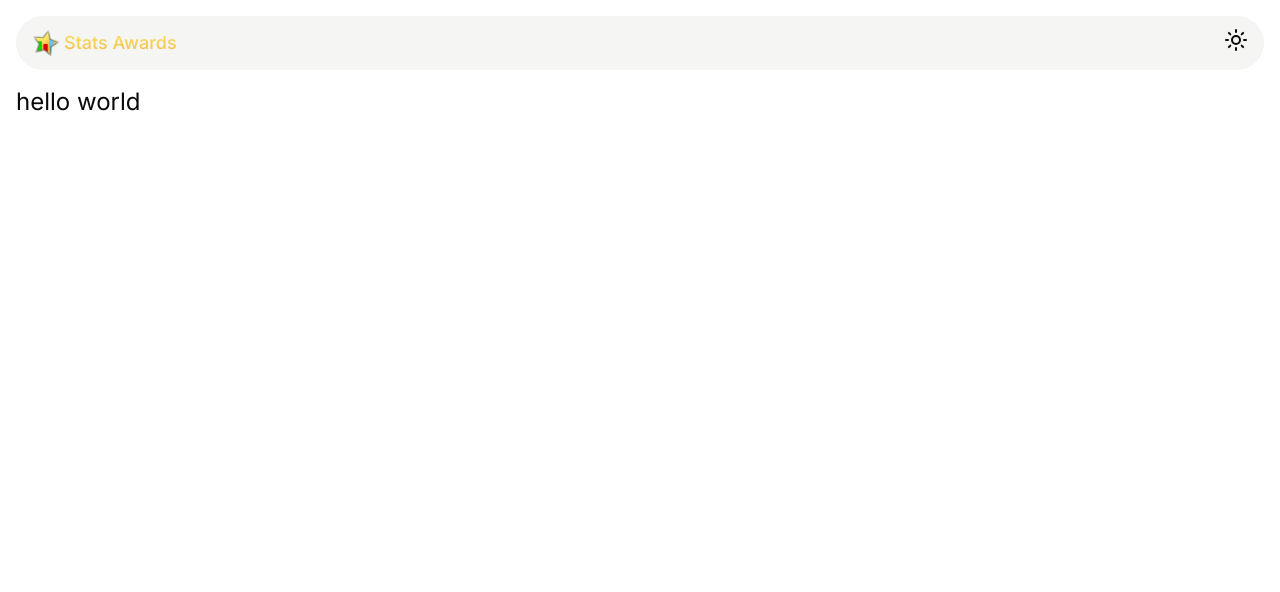
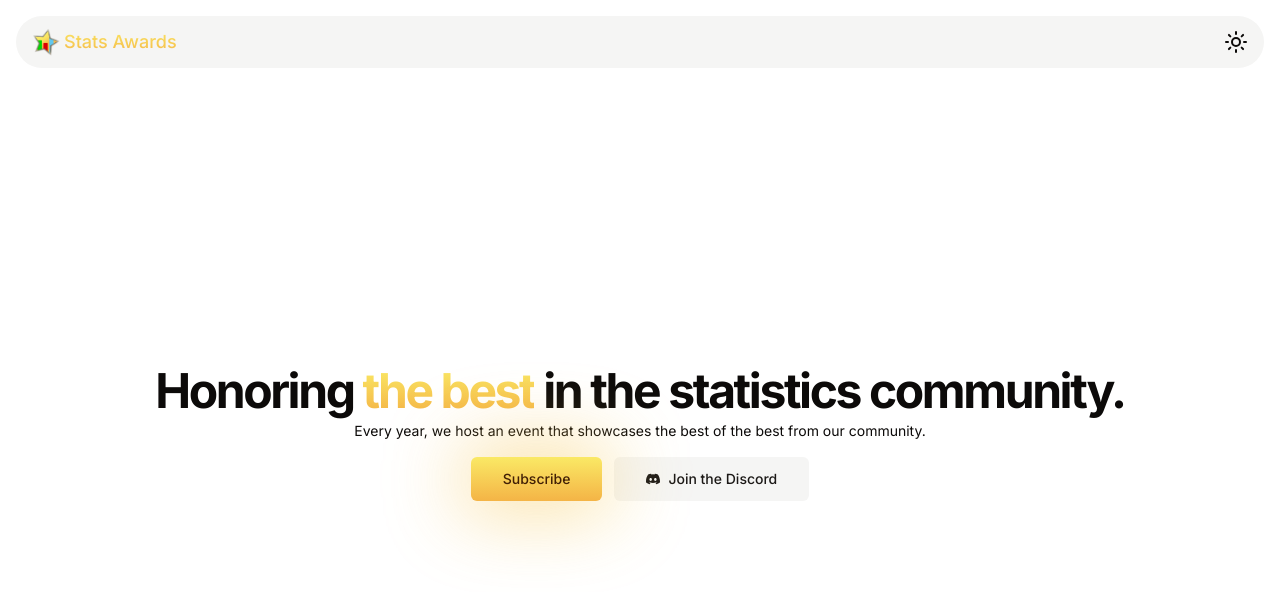
Before and after one commit to GraphifyStudios/stats-awards, a Next.js app: page / in a window 1280 px wide. Shown: the top 592 px of the page. Built offline with nearby package versions, Linux system fonts and the light colour scheme.

Commit message:
add the best landing page I've designed

```diff
--- a/package.json
+++ b/package.json
@@ -18,6 +18,7 @@
     "next-themes": "^0.2.1",
     "react": "^18",
     "react-dom": "^18",
+    "react-icons": "^4.12.0",
     "tailwind-merge": "^2.0.0",
     "tailwindcss-animate": "^1.0.7"
   },
--- a/prettier.config.cjs
+++ b/prettier.config.cjs
@@ -1,4 +1,4 @@
 module.exports = {
   plugins: ["prettier-plugin-tailwindcss"],
-  tailwindFunctions: ["cn"]
+  tailwindFunctions: ["cn"],
 };
--- a/src/app/layout.tsx
+++ b/src/app/layout.tsx
@@ -19,10 +19,10 @@ export default function RootLayout({
 }) {
   return (
     <html lang="en">
-      <body className={cn("p-4", inter.className)}>
+      <body className={cn("flex h-screen flex-col p-4", inter.className)}>
         <Providers>
           <Navbar />
-          <main>{children}</main>
+          <main className="grow">{children}</main>
         </Providers>
       </body>
     </html>
--- a/src/app/page.tsx
+++ b/src/app/page.tsx
@@ -1,3 +1,49 @@
+import { buttonVariants } from "@/components/ui/button";
+import { BsDiscord } from "react-icons/bs";
+
 export default function Home() {
-  return <div className="text-2xl">hello world</div>;
+  return (
+    <div className="flex h-full flex-col items-center justify-center gap-4 text-center">
+      <div className="flex flex-col items-center justify-center gap-1.5 text-center">
+        <h1 className="text-5xl font-bold tracking-tighter [text-wrap:balance]">
+          Honoring{" "}
+          <div className="inline-block bg-gradient-to-b from-[#FAE965] to-[#F4B446] bg-clip-text text-transparent">
+            the best
+          </div>{" "}
+          in the statistics community.
+        </h1>
+        <p className="text-sm [text-wrap:balance]">
+          Every year, we host an event that showcases the best of the best from
+          our community.
+        </p>
+      </div>
+      <div className="flex items-center gap-3">
+        <div className="relative">
+          <div className="absolute -inset-2 rounded-lg bg-[conic-gradient(at_top_right,_var(--tw-gradient-stops))] from-[#FAE965] to-[#F4B446] opacity-60 blur-2xl" />
+          <a
+            href="https://youtube.com/@StatsAwards?sub_confirmation=1"
+            target="_blank"
+            className={buttonVariants({
+              variant: "brand",
+              size: "lg",
+              className: "relative",
+            })}
+          >
+            Subscribe
+          </a>
+        </div>
+        <a
+          href="https://discord.com/invite/NapeGNM6p6"
+          target="_blank"
+          className={buttonVariants({
+            variant: "secondary",
+            size: "lg",
+            className: "flex items-center gap-2",
+          })}
+        >
+          <BsDiscord /> Join the Discord
+        </a>
+      </div>
+    </div>
+  );
 }
--- a/src/components/navbar.tsx
+++ b/src/components/navbar.tsx
@@ -24,7 +24,7 @@ export default function Navbar() {
           Stats Awards
         </p>
       </Link>
-      <div>
+      <div className="flex items-center">
         <ThemeToggle />
       </div>
     </nav>
--- a/src/components/ui/button.tsx
+++ b/src/components/ui/button.tsx
@@ -1,15 +1,17 @@
-import * as React from "react"
-import { Slot } from "@radix-ui/react-slot"
-import { cva, type VariantProps } from "class-variance-authority"
+import { Slot } from "@radix-ui/react-slot";
+import { cva, type VariantProps } from "class-variance-authority";
+import * as React from "react";
 
-import { cn } from "@/lib/utils"
+import { cn } from "@/lib/utils";
 
 const buttonVariants = cva(
-  "inline-flex items-center justify-center whitespace-nowrap rounded-md text-sm font-medium ring-offset-background transition-colors focus-visible:outline-none focus-visible:ring-2 focus-visible:ring-ring focus-visible:ring-offset-2 disabled:pointer-events-none disabled:opacity-50",
+  "inline-flex items-center justify-center whitespace-nowrap rounded-md text-sm font-medium ring-offset-background transition-colors focus-visible:outline-none focus-visible:ring-2 focus-visible:ring-ring focus-visible:ring-offset-2 disabled:pointer-events-none disabled:opacity-50 transition-all",
   {
     variants: {
       variant: {
         default: "bg-primary text-primary-foreground hover:bg-primary/90",
+        brand:
+          "bg-gradient-to-b from-[#FAE965] to-[#F4B446] hover:opacity-90 text-primary-foreground",
         destructive:
           "bg-destructive text-destructive-foreground hover:bg-destructive/90",
         outline:
@@ -30,27 +32,27 @@ const buttonVariants = cva(
       variant: "default",
       size: "default",
     },
-  }
-)
+  },
+);
 
 export interface ButtonProps
   extends React.ButtonHTMLAttributes<HTMLButtonElement>,
     VariantProps<typeof buttonVariants> {
-  asChild?: boolean
+  asChild?: boolean;
 }
 
 const Button = React.forwardRef<HTMLButtonElement, ButtonProps>(
   ({ className, variant, size, asChild = false, ...props }, ref) => {
-    const Comp = asChild ? Slot : "button"
+    const Comp = asChild ? Slot : "button";
     return (
       <Comp
         className={cn(buttonVariants({ variant, size, className }))}
         ref={ref}
         {...props}
       />
-    )
-  }
-)
-Button.displayName = "Button"
+    );
+  },
+);
+Button.displayName = "Button";
 
-export { Button, buttonVariants }
+export { Button, buttonVariants };
```
Also changed, not shown: 1 other file (tests, documents, lock files or other folders).
